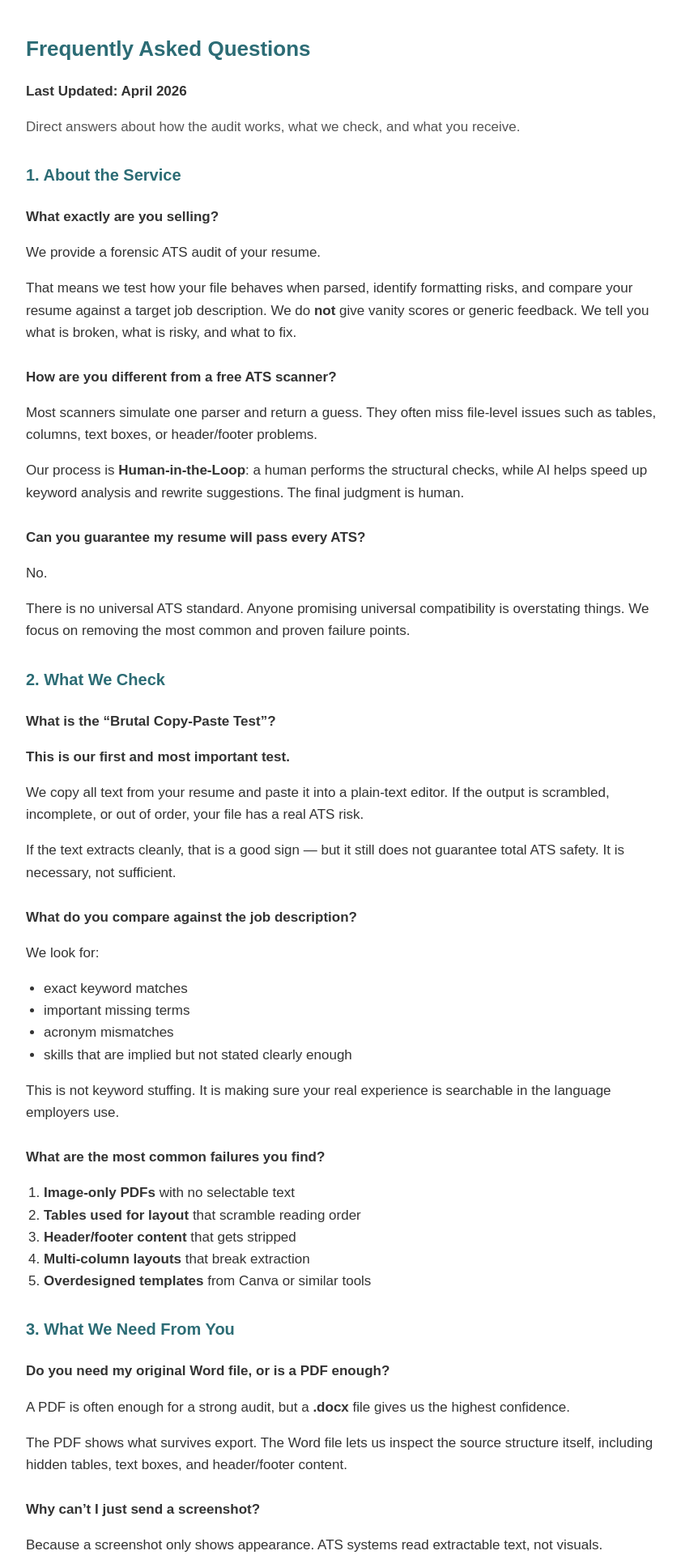
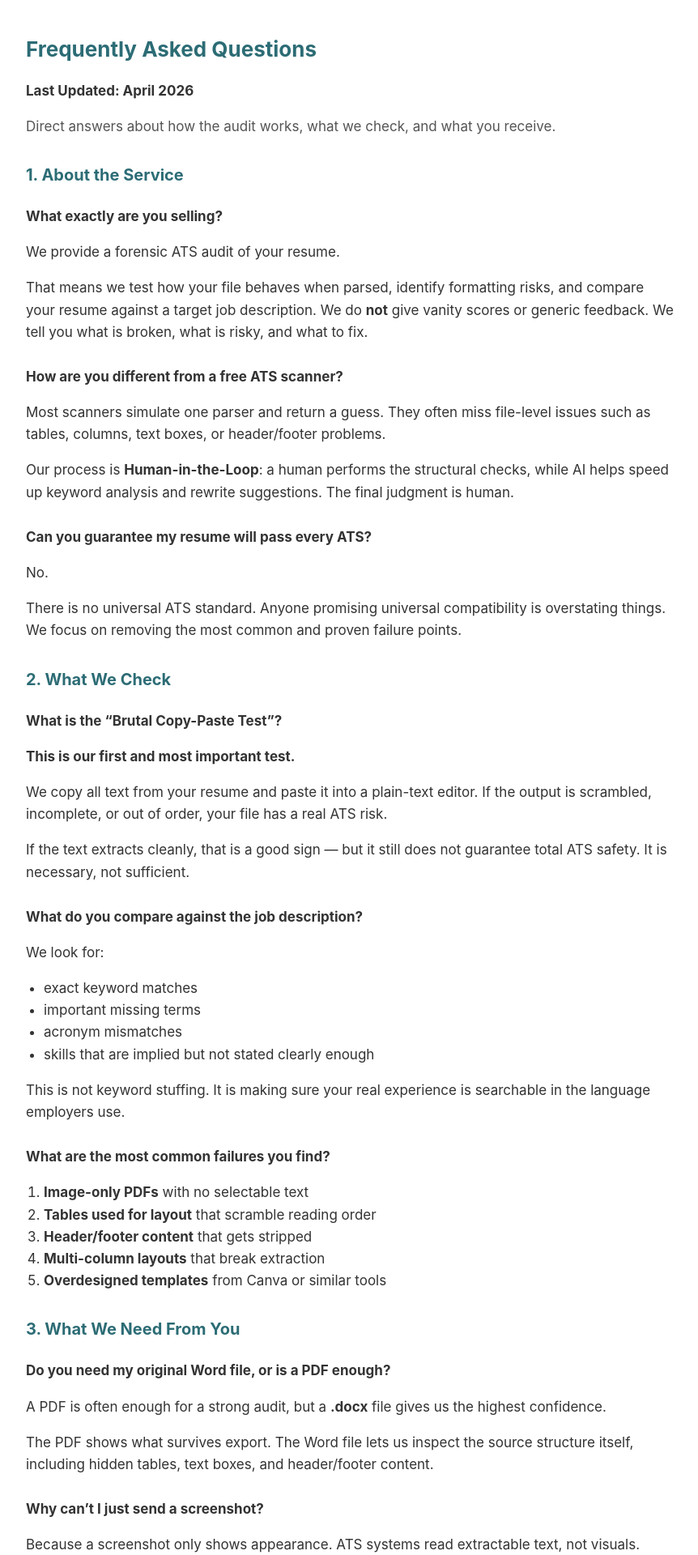
Before and after one commit to JayUdding/ats-audit-site, a Jekyll site: the page faq.html, which Jekyll copies as it is, in a window 1280 px wide. Shown: the top 1920 px of the page at 81% size, without its empty margins (208-1070 px from the left). Built offline with Jekyll 4.4.1, drawn with Linux system fonts in a browser that asks for light colours.

Commit message:
Change font-family to system default fonts

```diff
--- a/faq.html
+++ b/faq.html
@@ -7,7 +7,7 @@
   <meta name="description" content="Frequently asked questions about the StoicResume ATS audit process.">
   <style>
     body {
-      font-family: Arial, sans-serif;
+      font-family: -apple-system, BlinkMacSystemFont, "Segoe UI", Roboto, sans-serif;
       line-height: 1.6;
       color: #333;
       max-width: 800px;
```
